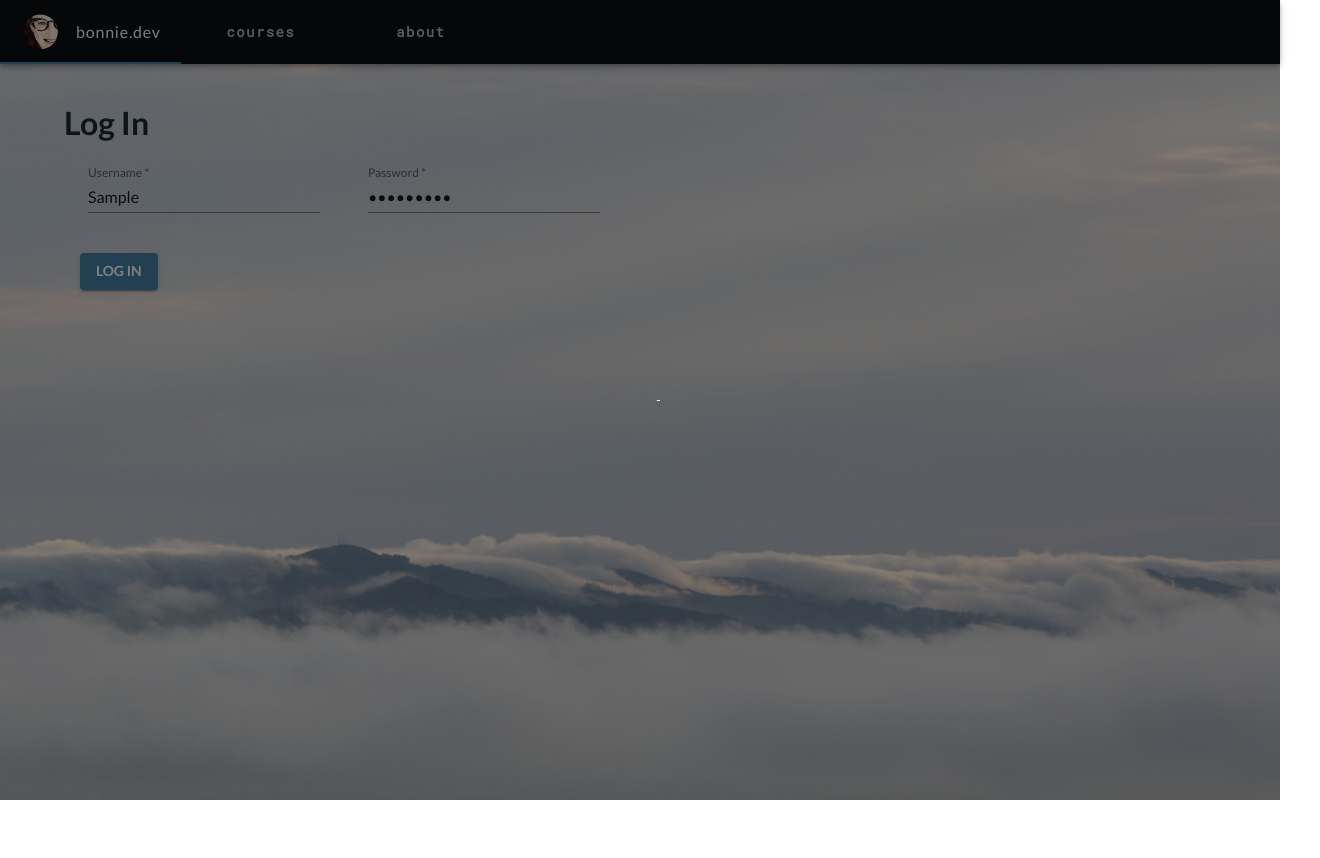
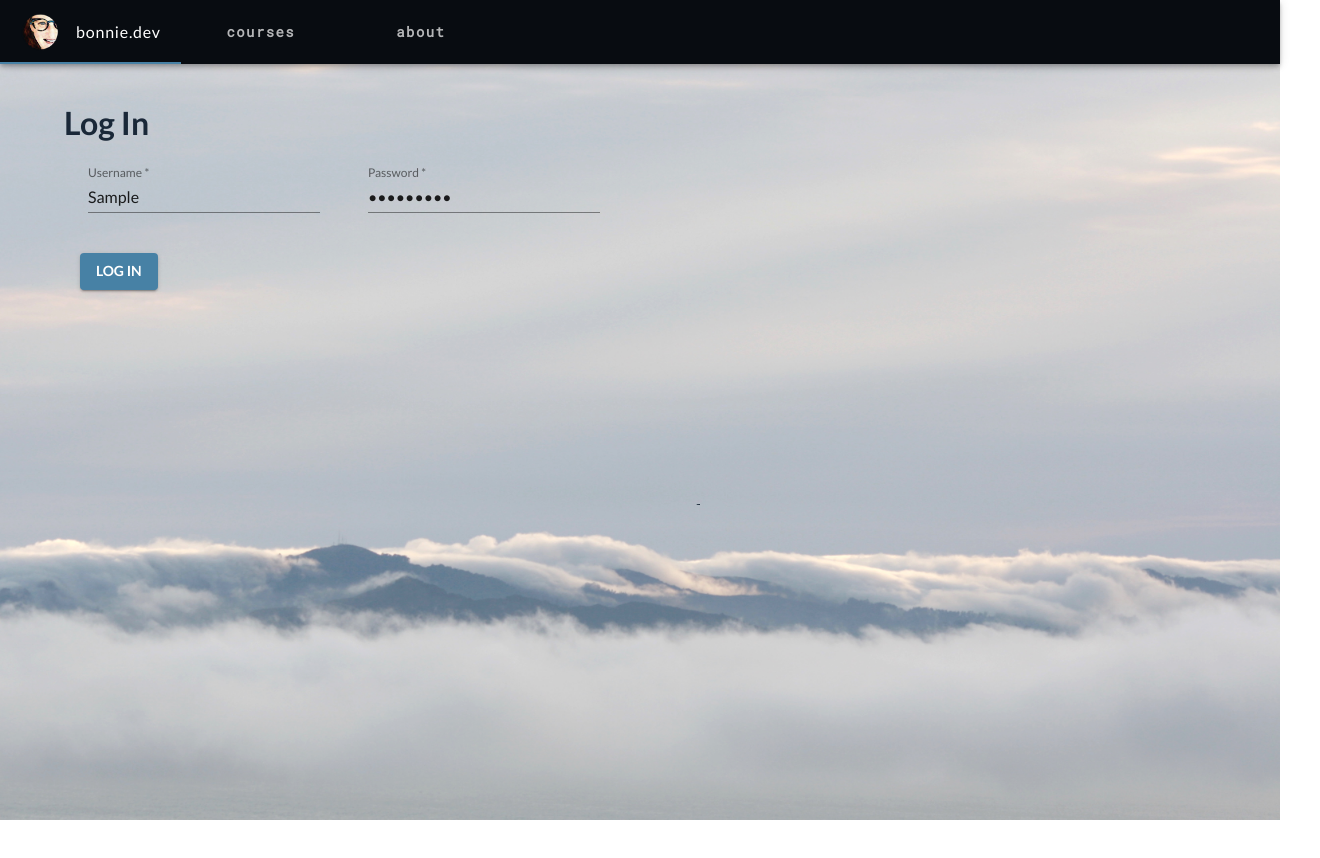
Before and after one commit to bonnie/bonniedotdev, a React (Create React App) app in the folder client/: page /login in a window 1280 px wide. Both pictures are taken after typing "Sample", "Sample123" into the empty fields and a click on the button "LOG IN". Shown: the top 858 px of the page, 1320 px wide, since content can reach past the window. Before the commit the page ends 800 px from the top, so only its background shows below. Built offline with nearby package versions, Linux system fonts and the light colour scheme.

Commit message:
Fix styling on coupon edit and loading spinner

```diff
--- a/client/src/pages/App/App.tsx
+++ b/client/src/pages/App/App.tsx
@@ -14,12 +14,12 @@ export default function App(): ReactElement {
   const loading = useSelector((state) => state.loading);
   return (
     <ThemeProvider theme={theme}>
-      { loading ? <LoadingSpinner /> : null }
       <AlertBox />
       <Toolbar>
         <Nav />
       </Toolbar>
       <Box m={5}>
+        { loading ? <LoadingSpinner /> : null }
         <Routes />
       </Box>
     </ThemeProvider>
--- a/client/src/pages/App/Loading/LoadingSpinner.tsx
+++ b/client/src/pages/App/Loading/LoadingSpinner.tsx
@@ -1,23 +1,28 @@
-import Backdrop from '@material-ui/core/Backdrop';
+import Box from '@material-ui/core/Box';
 import CircularProgress from '@material-ui/core/CircularProgress';
 import { makeStyles } from '@material-ui/core/styles';
 import React, { ReactElement } from 'react';
 
 const useStyles = makeStyles((theme) => ({
-  backdrop: {
+  root: {
     zIndex: theme.zIndex.drawer + 1,
-    color: '#fff',
+    position: 'absolute',
+    width: '100%',
+    height: '100%',
+    display: 'flex',
+    justifyContent: 'center',
+  },
+  loading: {
+    alignSelf: 'center',
   },
 }));
 
 export default function LoadingSpinner(): ReactElement {
   const classes = useStyles();
 
-  // TODO: make "open" dependent on `loading` state in a way that's testable
-  // (instead of conditionally rendering the element in App.tsx)
   return (
-    <Backdrop className={classes.backdrop} open>
-      <CircularProgress color="inherit" />
-    </Backdrop>
+    <Box className={classes.root}>
+      <CircularProgress className={classes.loading} />
+    </Box>
   );
 }
--- a/client/src/pages/courses/EditCoupon.tsx
+++ b/client/src/pages/courses/EditCoupon.tsx
@@ -50,7 +50,6 @@ export default function EditCoupon(
         value={coupons.get(couponId)?.code}
         label="Code"
         onChange={(event) => handleChange('code', event.target.value)}
-        onBlur={(event) => handleChange('code', event.target.value)}
       />
       <TextField
         required
@@ -59,12 +58,13 @@ export default function EditCoupon(
         value={coupons.get(couponId)?.price}
         label="Price"
         onChange={(event) => handleChange('price', event.target.value)}
-        onBlur={(event) => handleChange('code', event.target.value)}
       />
       <DateTimePicker
         value={coupons.get(couponId)?.utcExpirationISO}
         onChange={(value) => handleChange('utcExpirationISO', value)}
         label="Expiration date (local time)"
+        format="MMM dd Y, H:mm"
+        style={{ width: '100%' }}
       />
       <EditButtons itemString="coupon" updateButton={false} handleDelete={handleDelete} />
     </Box>
```
